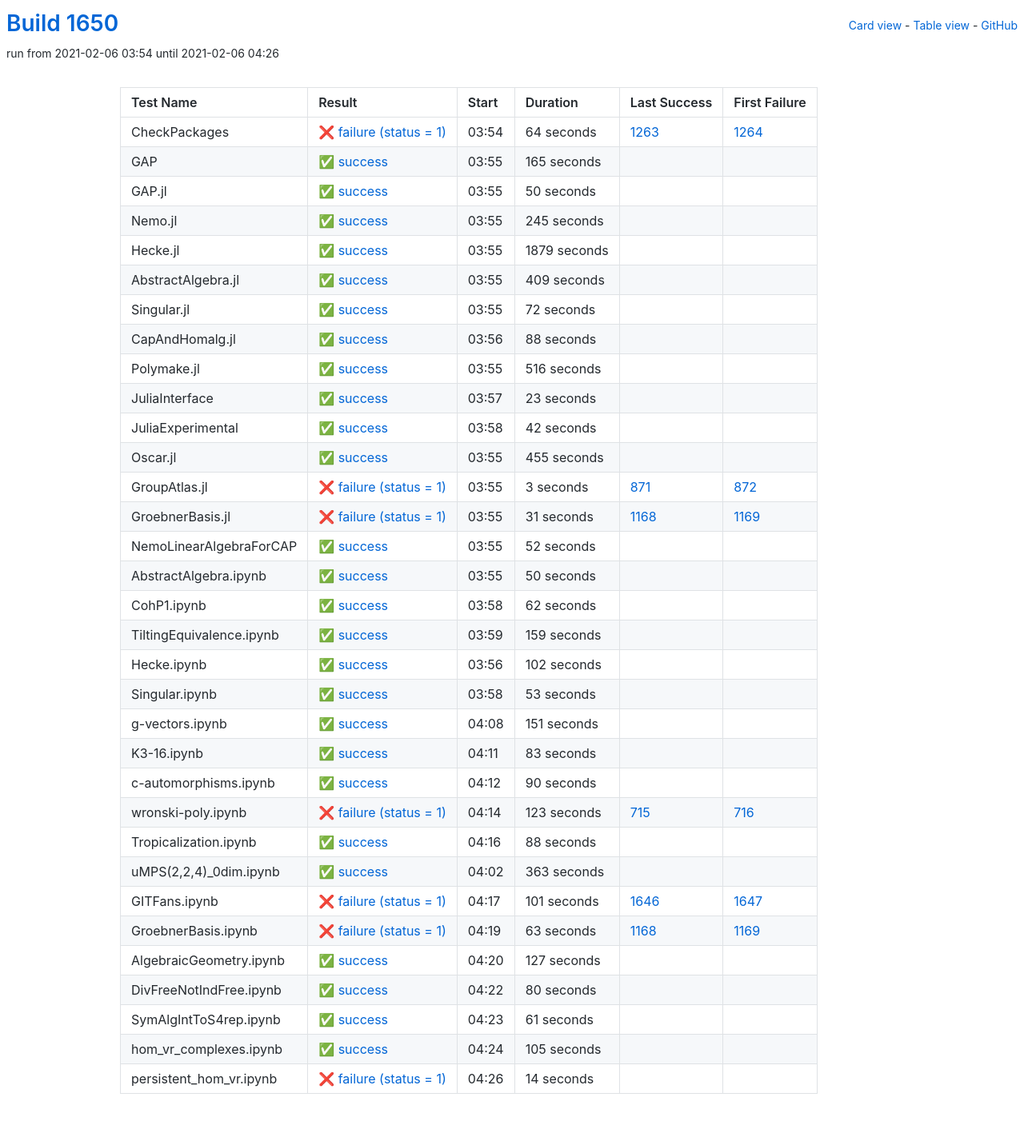
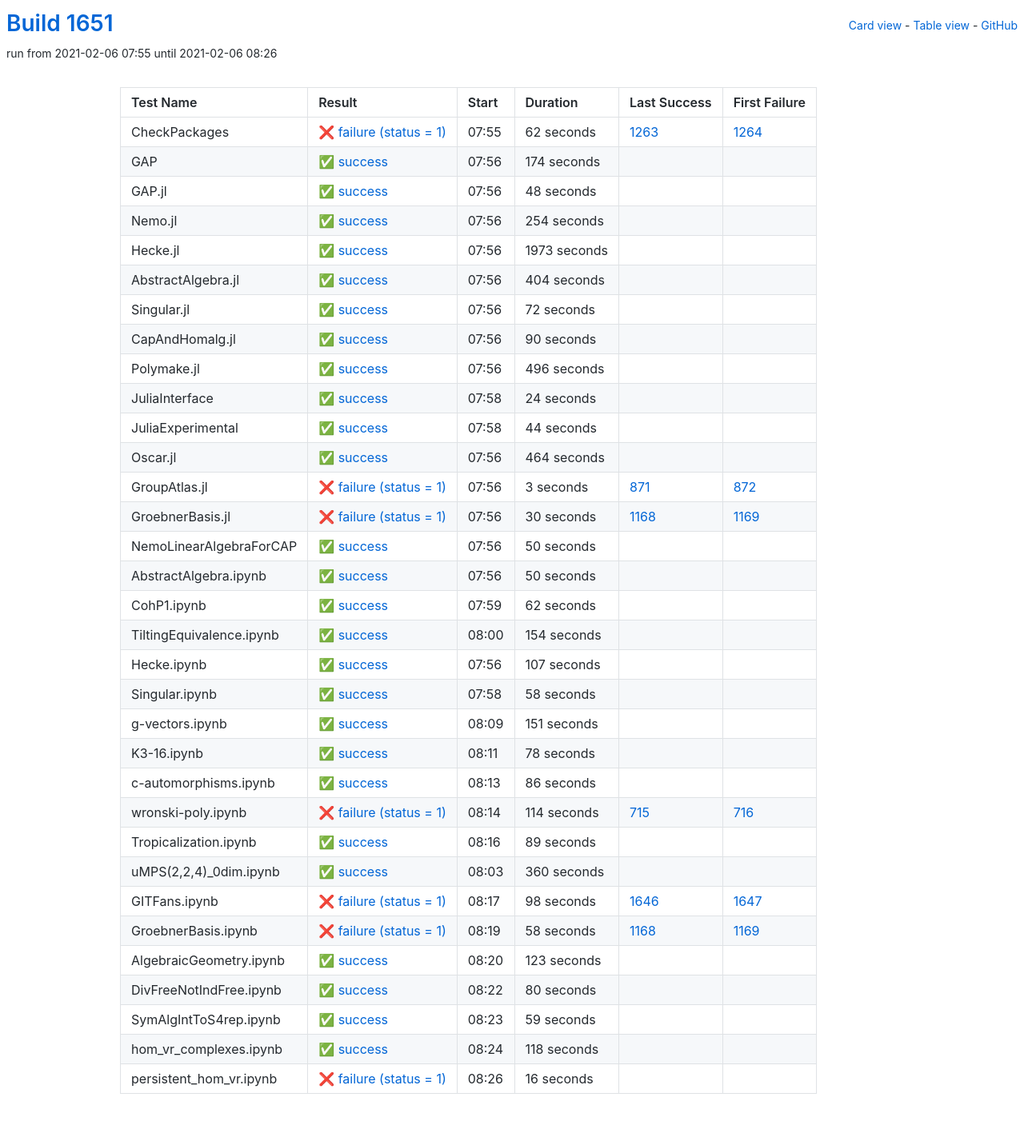
Before and after one commit to oscar-system/oscar-ci-status-stable, a Jekyll site: the page built from table.html, in a window 1280 px wide. Shown: the whole page at 80% size. Built offline with Jekyll 4.4.1, drawn with Linux system fonts in a browser that asks for light colours.

Commit message:
Build #1651

```diff
--- a/_data/ci.yml
+++ b/_data/ci.yml
@@ -1,6 +1,6 @@
 ---
-build: 1650
-build_url: https://oscarci.mathematik.uni-kl.de/job/oscar-stable/1650/
+build: 1651
+build_url: https://oscarci.mathematik.uni-kl.de/job/oscar-stable/1651/
 job: oscar-stable
 organization: oscar-system
 repo: oscar-ci-status-stable
@@ -8,80 +8,80 @@ repourl: https://github.com/oscar-system/oscar-ci-status-stable
 tests:
 - name: CheckPackages
   id: checkpackages
-  log: https://oscarci.mathematik.uni-kl.de/job/oscar-stable/1650/artifact/logs/build-1650/CheckPackages.log
-  start: 2021-02-06 03:54
+  log: https://oscarci.mathematik.uni-kl.de/job/oscar-stable/1651/artifact/logs/build-1651/CheckPackages.log
+  start: 2021-02-06 07:55
   success: false
   exitcode: 1
   status: failure
-  duration: 64
+  duration: 62
   last_success: 1263
   last_success_url: https://oscarci.mathematik.uni-kl.de/job/oscar-stable/1263/
   first_failure: 1264
   first_failure_url: https://oscarci.mathematik.uni-kl.de/job/oscar-stable/1264/
 - name: GAP
   id: gap
-  log: https://oscarci.mathematik.uni-kl.de/job/oscar-stable/1650/artifact/logs/build-1650/GAP.log
-  start: 2021-02-06 03:55
+  log: https://oscarci.mathematik.uni-kl.de/job/oscar-stable/1651/artifact/logs/build-1651/GAP.log
+  start: 2021-02-06 07:56
   success: true
   exitcode: 0
   status: success
-  duration: 165
+  duration: 174
   last_success: false
   last_success_url:
   first_failure: false
   first_failure_url:
 - name: GAP.jl
   id: gap-jl
-  log: https://oscarci.mathematik.uni-kl.de/job/oscar-stable/1650/artifact/logs/build-1650/GAP.jl.log
-  start: 2021-02-06 03:55
+  log: https://oscarci.mathematik.uni-kl.de/job/oscar-stable/1651/artifact/logs/build-1651/GAP.jl.log
+  start: 2021-02-06 07:56
   success: true
   exitcode: 0
   status: success
-  duration: 50
+  duration: 48
   last_success: false
   last_success_url:
   first_failure: false
   first_failure_url:
 - name: Nemo.jl
   id: nemo-jl
-  log: https://oscarci.mathematik.uni-kl.de/job/oscar-stable/1650/artifact/logs/build-1650/Nemo.jl.log
-  start: 2021-02-06 03:55
+  log: https://oscarci.mathematik.uni-kl.de/job/oscar-stable/1651/artifact/logs/build-1651/Nemo.jl.log
+  start: 2021-02-06 07:56
   success: true
   exitcode: 0
   status: success
-  duration: 245
+  duration: 254
   last_success: false
   last_success_url:
   first_failure: false
   first_failure_url:
 - name: Hecke.jl
   id: hecke-jl
-  log: https://oscarci.mathematik.uni-kl.de/job/oscar-stable/1650/artifact/logs/build-1650/Hecke.jl.log
-  start: 2021-02-06 03:55
+  log: https://oscarci.mathematik.uni-kl.de/job/oscar-stable/1651/artifact/logs/build-1651/Hecke.jl.log
+  start: 2021-02-06 07:56
   success: true
   exitcode: 0
   status: success
-  duration: 1879
+  duration: 1973
   last_success: false
   last_success_url:
   first_failure: false
   first_failure_url:
 - name: AbstractAlgebra.jl
   id: abstractalgebra-jl
-  log: https://oscarci.mathematik.uni-kl.de/job/oscar-stable/1650/artifact/logs/build-1650/AbstractAlgebra.jl.log
-  start: 2021-02-06 03:55
+  log: https://oscarci.mathematik.uni-kl.de/job/oscar-stable/1651/artifact/logs/build-1651/AbstractAlgebra.jl.log
+  start: 2021-02-06 07:56
   success: true
   exitcode: 0
   status: success
-  duration: 409
+  duration: 404
   last_success: false
   last_success_url:
   first_failure: false
   first_failure_url:
 - name: Singular.jl
   id: singular-jl
-  log: https://oscarci.mathematik.uni-kl.de/job/oscar-stable/1650/artifact/logs/build-1650/Singular.jl.log
-  start: 2021-02-06 03:55
+  log: https://oscarci.mathematik.uni-kl.de/job/oscar-stable/1651/artifact/logs/build-1651/Singular.jl.log
+  start: 2021-02-06 07:56
   success: true
   exitcode: 0
   status: success
@@ -92,68 +92,68 @@ tests:
   first_failure_url:
 - name: CapAndHomalg.jl
   id: capandhomalg-jl
-  log: https://oscarci.mathematik.uni-kl.de/job/oscar-stable/1650/artifact/logs/build-1650/CapAndHomalg.jl.log
-  start: 2021-02-06 03:56
+  log: https://oscarci.mathematik.uni-kl.de/job/oscar-stable/1651/artifact/logs/build-1651/CapAndHomalg.jl.log
+  start: 2021-02-06 07:56
   success: true
   exitcode: 0
   status: success
-  duration: 88
+  duration: 90
   last_success: false
   last_success_url:
   first_failure: false
   first_failure_url:
 - name: Polymake.jl
   id: polymake-jl
-  log: https://oscarci.mathematik.uni-kl.de/job/oscar-stable/1650/artifact/logs/build-1650/Polymake.jl.log
-  start: 2021-02-06 03:55
+  log: https://oscarci.mathematik.uni-kl.de/job/oscar-stable/1651/artifact/logs/build-1651/Polymake.jl.log
+  start: 2021-02-06 07:56
   success: true
   exitcode: 0
   status: success
-  duration: 516
+  duration: 496
   last_success: false
   last_success_url:
   first_failure: false
   first_failure_url:
 - name: JuliaInterface
   id: juliainterface
-  log: https://oscarci.mathematik.uni-kl.de/job/oscar-stable/1650/artifact/logs/build-1650/JuliaInterface.log
-  start: 2021-02-06 03:57
+  log: https://oscarci.mathematik.uni-kl.de/job/oscar-stable/1651/artifact/logs/build-1651/JuliaInterface.log
+  start: 2021-02-06 07:58
   success: true
   exitcode: 0
   status: success
-  duration: 23
+  duration: 24
   last_success: false
   last_success_url:
   first_failure: false
   first_failure_url:
 - name: JuliaExperimental
   id: juliaexperimental
-  log: https://oscarci.mathematik.uni-kl.de/job/oscar-stable/1650/artifact/logs/build-1650/JuliaExperimental.log
-  start: 2021-02-06 03:58
+  log: https://oscarci.mathematik.uni-kl.de/job/oscar-stable/1651/artifact/logs/build-1651/JuliaExperimental.log
+  start: 2021-02-06 07:58
   success: true
   exitcode: 0
   status: success
-  duration: 42
+  duration: 44
   last_success: false
   last_success_url:
   first_failure: false
   first_failure_url:
 - name: Oscar.jl
   id: oscar-jl
-  log: https://oscarci.mathematik.uni-kl.de/job/oscar-stable/1650/artifact/logs/build-1650/Oscar.jl.log
-  start: 2021-02-06 03:55
+  log: https://oscarci.mathematik.uni-kl.de/job/oscar-stable/1651/artifact/logs/build-1651/Oscar.jl.log
+  start: 2021-02-06 07:56
   success: true
   exitcode: 0
   status: success
-  duration: 455
+  duration: 464
   last_success: false
   last_success_url:
   first_failure: false
   first_failure_url:
 - name: GroupAtlas.jl
   id: groupatlas-jl
-  log: https://oscarci.mathematik.uni-kl.de/job/oscar-stable/1650/artifact/logs/build-1650/GroupAtlas.jl.log
-  start: 2021-02-06 03:55
+  log: https://oscarci.mathematik.uni-kl.de/job/oscar-stable/1651/artifact/logs/build-1651/GroupAtlas.jl.log
+  start: 2021-02-06 07:56
   success: false
   exitcode: 1
   status: failure
@@ -164,32 +164,32 @@ tests:
   first_failure_url: https://oscarci.mathematik.uni-kl.de/job/oscar-stable/872/
 - name: GroebnerBasis.jl
   id: groebnerbasis-jl
-  log: https://oscarci.mathematik.uni-kl.de/job/oscar-stable/1650/artifact/logs/build-1650/GroebnerBasis.jl.log
-  start: 2021-02-06 03:55
+  log: https://oscarci.mathematik.uni-kl.de/job/oscar-stable/1651/artifact/logs/build-1651/GroebnerBasis.jl.log
+  start: 2021-02-06 07:56
   success: false
   exitcode: 1
   status: failure
-  duration: 31
+  duration: 30
   last_success: 1168
   last_success_url: https://oscarci.mathematik.uni-kl.de/job/oscar-stable/1168/
   first_failure: 1169
   first_failure_url: https://oscarci.mathematik.uni-kl.de/job/oscar-stable/1169/
 - name: NemoLinearAlgebraForCAP
   id: nemolinearalgebraforcap
-  log: https://oscarci.mathematik.uni-kl.de/job/oscar-stable/1650/artifact/logs/build-1650/NemoLinearAlgebraForCAP.log
-  start: 2021-02-06 03:55
+  log: https://oscarci.mathematik.uni-kl.de/job/oscar-stable/1651/artifact/logs/build-1651/NemoLinearAlgebraForCAP.log
+  start: 2021-02-06 07:56
   success: true
   exitcode: 0
   status: success
-  duration: 52
+  duration: 50
   last_success: false
   last_success_url:
   first_failure: false
   first_failure_url:
 - name: AbstractAlgebra.ipynb
   id: abstractalgebra-ipynb
-  log: https://oscarci.mathematik.uni-kl.de/job/oscar-stable/1650/artifact/logs/build-1650/AbstractAlgebra.ipynb.log
-  start: 2021-02-06 03:55
+  log: https://oscarci.mathematik.uni-kl.de/job/oscar-stable/1651/artifact/logs/build-1651/AbstractAlgebra.ipynb.log
+  start: 2021-02-06 07:56
   success: true
   exitcode: 0
   status: success
@@ -200,8 +200,8 @@ tests:
   first_failure_url:
 - name: CohP1.ipynb
   id: cohp1-ipynb
-  log: https://oscarci.mathematik.uni-kl.de/job/oscar-stable/1650/artifact/logs/build-1650/CohP1.ipynb.log
-  start: 2021-02-06 03:58
+  log: https://oscarci.mathematik.uni-kl.de/job/oscar-stable/1651/artifact/logs/build-1651/CohP1.ipynb.log
+  start: 2021-02-06 07:59
   success: true
   exitcode: 0
   status: success
@@ -212,44 +212,44 @@ tests:
   first_failure_url:
 - name: TiltingEquivalence.ipynb
   id: tiltingequivalence-ipynb
-  log: https://oscarci.mathematik.uni-kl.de/job/oscar-stable/1650/artifact/logs/build-1650/TiltingEquivalence.ipynb.log
-  start: 2021-02-06 03:59
+  log: https://oscarci.mathematik.uni-kl.de/job/oscar-stable/1651/artifact/logs/build-1651/TiltingEquivalence.ipynb.log
+  start: 2021-02-06 08:00
   success: true
   exitcode: 0
   status: success
-  duration: 159
+  duration: 154
   last_success: false
   last_success_url:
   first_failure: false
   first_failure_url:
 - name: Hecke.ipynb
   id: hecke-ipynb
-  log: https://oscarci.mathematik.uni-kl.de/job/oscar-stable/1650/artifact/logs/build-1650/Hecke.ipynb.log
-  start: 2021-02-06 03:56
+  log: https://oscarci.mathematik.uni-kl.de/job/oscar-stable/1651/artifact/logs/build-1651/Hecke.ipynb.log
+  start: 2021-02-06 07:56
   success: true
   exitcode: 0
   status: success
-  duration: 102
+  duration: 107
   last_success: false
   last_success_url:
   first_failure: false
   first_failure_url:
 - name: Singular.ipynb
   id: singular-ipynb
-  log: https://oscarci.mathematik.uni-kl.de/job/oscar-stable/1650/artifact/logs/build-1650/Singular.ipynb.log
-  start: 2021-02-06 03:58
+  log: https://oscarci.mathematik.uni-kl.de/job/oscar-stable/1651/artifact/logs/build-1651/Singular.ipynb.log
+  start: 2021-02-06 07:58
   success: true
   exitcode: 0
   status: success
-  duration: 53
+  duration: 58
   last_success: false
   last_success_url:
   first_failure: false
   first_failure_url:
 - name: g-vectors.ipynb
   id: g-vectors-ipynb
-  log: https://oscarci.mathematik.uni-kl.de/job/oscar-stable/1650/artifact/logs/build-1650/g-vectors.ipynb.log
-  start: 2021-02-06 04:08
+  log: https://oscarci.mathematik.uni-kl.de/job/oscar-stable/1651/artifact/logs/build-1651/g-vectors.ipynb.log
+  start: 2021-02-06 08:09
   success: true
   exitcode: 0
   status: success
@@ -260,104 +260,104 @@ tests:
   first_failure_url:
 - name: K3-16.ipynb
   id: k3-16-ipynb
-  log: https://oscarci.mathematik.uni-kl.de/job/oscar-stable/1650/artifact/logs/build-1650/K3-16.ipynb.log
-  start: 2021-02-06 04:11
+  log: https://oscarci.mathematik.uni-kl.de/job/oscar-stable/1651/artifact/logs/build-1651/K3-16.ipynb.log
+  start: 2021-02-06 08:11
   success: true
   exitcode: 0
   status: success
-  duration: 83
+  duration: 78
   last_success: false
   last_success_url:
   first_failure: false
   first_failure_url:
 - name: c-automorphisms.ipynb
   id: c-automorphisms-ipynb
-  log: https://oscarci.mathematik.uni-kl.de/job/oscar-stable/1650/artifact/logs/build-1650/c-automorphisms.ipynb.log
-  start: 2021-02-06 04:12
+  log: https://oscarci.mathematik.uni-kl.de/job/oscar-stable/1651/artifact/logs/build-1651/c-automorphisms.ipynb.log
+  start: 2021-02-06 08:13
   success: true
   exitcode: 0
   status: success
-  duration: 90
+  duration: 86
   last_success: false
   last_success_url:
   first_failure: false
   first_failure_url:
 - name: wronski-poly.ipynb
   id: wronski-poly-ipynb
-  log: https://oscarci.mathematik.uni-kl.de/job/oscar-stable/1650/artifact/logs/build-1650/wronski-poly.ipynb.log
-  start: 2021-02-06 04:14
+  log: https://oscarci.mathematik.uni-kl.de/job/oscar-stable/1651/artifact/logs/build-1651/wronski-poly.ipynb.log
+  start: 2021-02-06 08:14
   success: false
   exitcode: 1
   status: failure
-  duration: 123
+  duration: 114
   last_success: 715
   last_success_url: https://oscarci.mathematik.uni-kl.de/job/oscar-stable/715/
   first_failure: 716
   first_failure_url: https://oscarci.mathematik.uni-kl.de/job/oscar-stable/716/
 - name: Tropicalization.ipynb
   id: tropicalization-ipynb
-  log: https://oscarci.mathematik.uni-kl.de/job/oscar-stable/1650/artifact/logs/build-1650/Tropicalization.ipynb.log
-  start: 2021-02-06 04:16
+  log: https://oscarci.mathematik.uni-kl.de/job/oscar-stable/1651/artifact/logs/build-1651/Tropicalization.ipynb.log
+  start: 2021-02-06 08:16
   success: true
   exitcode: 0
   status: success
-  duration: 88
+  duration: 89
   last_success: false
   last_success_url:
   first_failure: false
   first_failure_url:
 - name: uMPS(2,2,4)_0dim.ipynb
   id: umps-2-2-4-0dim-ipynb
-  log: https://oscarci.mathematik.uni-kl.de/job/oscar-stable/1650/artifact/logs/build-1650/uMPS-2-2-4-_0dim.ipynb.log
-  start: 2021-02-06 04:02
+  log: https://oscarci.mathematik.uni-kl.de/job/oscar-stable/1651/artifact/logs/build-1651/uMPS-2-2-4-_0dim.ipynb.log
+  start: 2021-02-06 08:03
   success: true
   exitcode: 0
   status: success
-  duration: 363
+  duration: 360
   last_success: false
   last_success_url:
   first_failure: false
   first_failure_url:
 - name: GITFans.ipynb
   id: gitfans-ipynb
-  log: https://oscarci.mathematik.uni-kl.de/job/oscar-stable/1650/artifact/logs/build-1650/GITFans.ipynb.log
-  start: 2021-02-06 04:17
+  log: https://oscarci.mathematik.uni-kl.de/job/oscar-stable/1651/artifact/logs/build-1651/GITFans.ipynb.log
+  start: 2021-02-06 08:17
   success: false
   exitcode: 1
   status: failure
-  duration: 101
+  duration: 98
   last_success: 1646
   last_success_url: https://oscarci.mathematik.uni-kl.de/job/oscar-stable/1646/
   first_failure: 1647
   first_failure_url: https://oscarci.mathematik.uni-kl.de/job/oscar-stable/1647/
 - name: GroebnerBasis.ipynb
   id: groebnerbasis-ipynb
-  log: https://oscarci.mathematik.uni-kl.de/job/oscar-stable/1650/artifact/logs/build-1650/GroebnerBasis.ipynb.log
-  start: 2021-02-06 04:19
+  log: https://oscarci.mathematik.uni-kl.de/job/oscar-stable/1651/artifact/logs/build-1651/GroebnerBasis.ipynb.log
+  start: 2021-02-06 08:19
   success: false
   exitcode: 1
   status: failure
-  duration: 63
+  duration: 58
   last_success: 1168
   last_success_url: https://oscarci.mathematik.uni-kl.de/job/oscar-stable/1168/
   first_failure: 1169
   first_failure_url: https://oscarci.mathematik.uni-kl.de/job/oscar-stable/1169/
 - name: AlgebraicGeometry.ipynb
   id: algebraicgeometry-ipynb
-  log: https://oscarci.mathematik.uni-kl.de/job/oscar-stable/1650/artifact/logs/build-1650/AlgebraicGeometry.ipynb.log
-  start: 2021-02-06 04:20
+  log: https://oscarci.mathematik.uni-kl.de/job/oscar-stable/1651/artifact/logs/build-1651/AlgebraicGeometry.ipynb.log
+  start: 2021-02-06 08:20
   success: true
   exitcode: 0
   status: success
-  duration: 127
+  duration: 123
   last_success: false
   last_success_url:
   first_failure: false
   first_failure_url:
 - name: DivFreeNotIndFree.ipynb
   id: divfreenotindfree-ipynb
-  log: https://oscarci.mathematik.uni-kl.de/job/oscar-stable/1650/artifact/logs/build-1650/DivFreeNotIndFree.ipynb.log
-  start: 2021-02-06 04:22
+  log: https://oscarci.mathematik.uni-kl.de/job/oscar-stable/1651/artifact/logs/build-1651/DivFreeNotIndFree.ipynb.log
+  start: 2021-02-06 08:22
   success: true
   exitcode: 0
   status: success
@@ -368,36 +368,36 @@ tests:
   first_failure_url:
 - name: SymAlgIntToS4rep.ipynb
   id: symalginttos4rep-ipynb
-  log: https://oscarci.mathematik.uni-kl.de/job/oscar-stable/1650/artifact/logs/build-1650/SymAlgIntToS4rep.ipynb.log
-  start: 2021-02-06 04:23
+  log: https://oscarci.mathematik.uni-kl.de/job/oscar-stable/1651/artifact/logs/build-1651/SymAlgIntToS4rep.ipynb.log
+  start: 2021-02-06 08:23
   success: true
   exitcode: 0
   status: success
-  duration: 61
+  duration: 59
   last_success: false
   last_success_url:
   first_failure: false
   first_failure_url:
 - name: hom_vr_complexes.ipynb
   id: hom-vr-complexes-ipynb
-  log: https://oscarci.mathematik.uni-kl.de/job/oscar-stable/1650/artifact/logs/build-1650/hom_vr_complexes.ipynb.log
-  start: 2021-02-06 04:24
+  log: https://oscarci.mathematik.uni-kl.de/job/oscar-stable/1651/artifact/logs/build-1651/hom_vr_complexes.ipynb.log
+  start: 2021-02-06 08:24
   success: true
   exitcode: 0
   status: success
-  duration: 105
+  duration: 118
   last_success: false
   last_success_url:
   first_failure: false
   first_failure_url:
 - name: persistent_hom_vr.ipynb
   id: persistent-hom-vr-ipynb
-  log: https://oscarci.mathematik.uni-kl.de/job/oscar-stable/1650/artifact/logs/build-1650/persistent_hom_vr.ipynb.log
-  start: 2021-02-06 04:26
+  log: https://oscarci.mathematik.uni-kl.de/job/oscar-stable/1651/artifact/logs/build-1651/persistent_hom_vr.ipynb.log
+  start: 2021-02-06 08:26
   success: false
   exitcode: 1
   status: failure
-  duration: 14
+  duration: 16
   last_success: false
   last_success_url:
   first_failure: false
```
Also changed, not shown: README.md.
